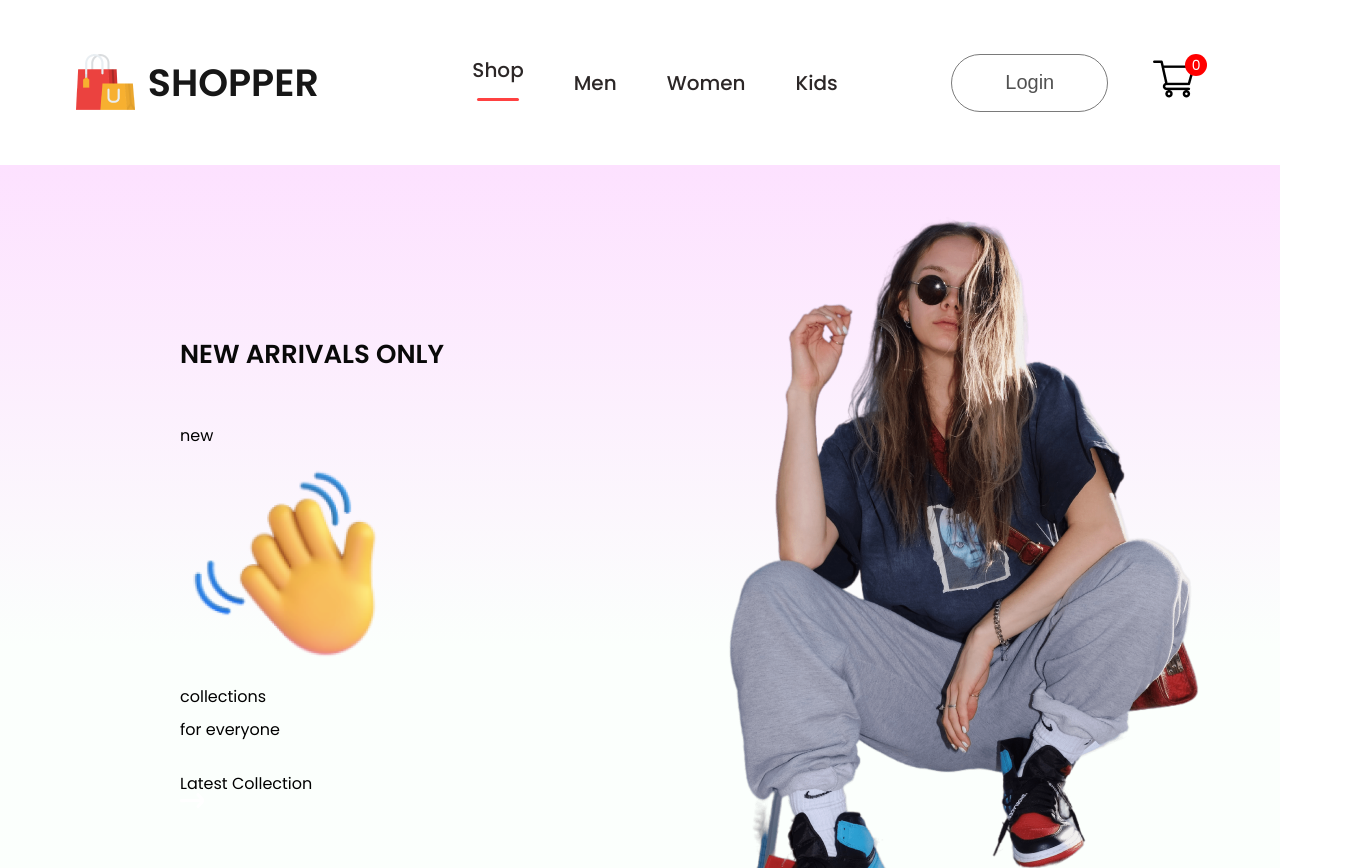
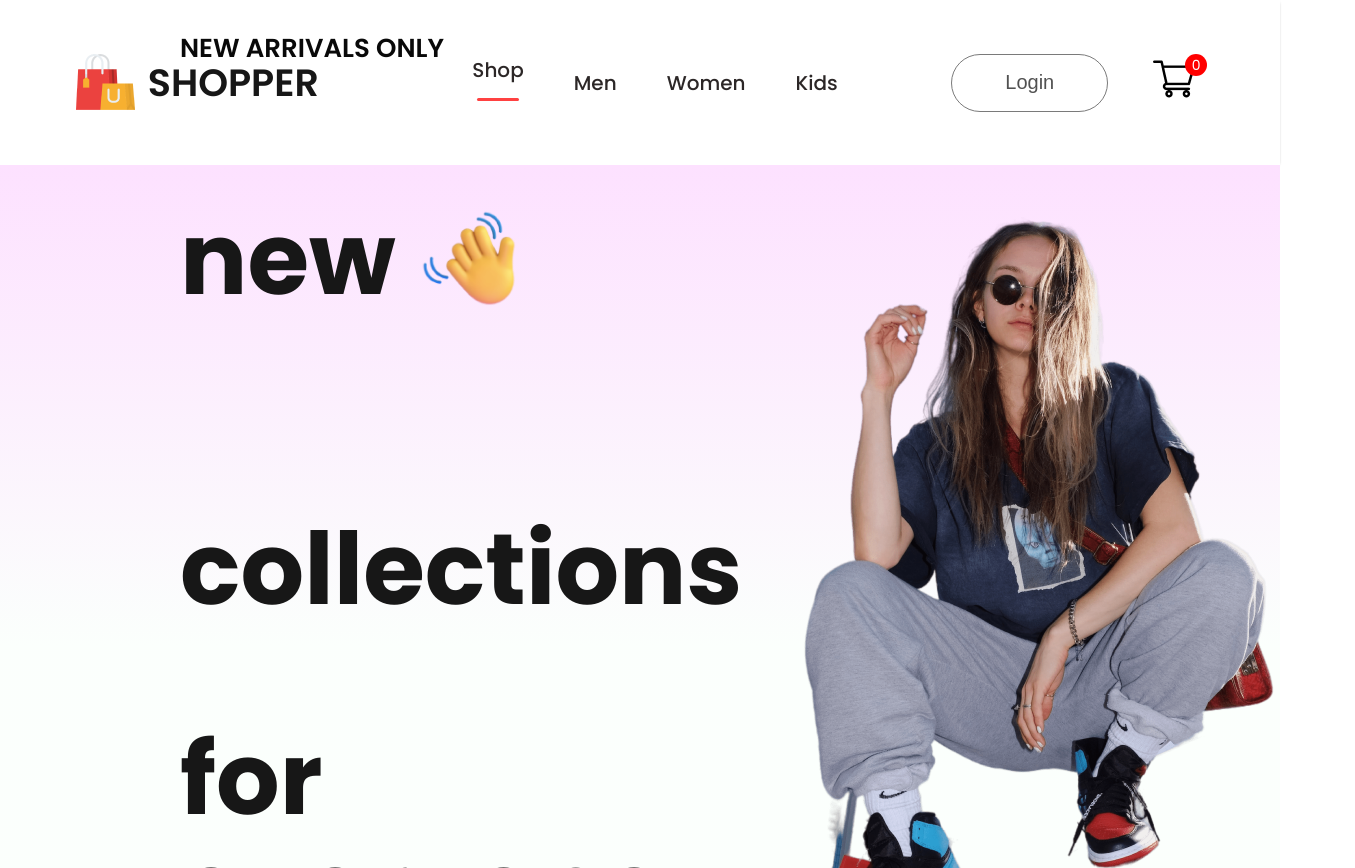
Before and after one commit to huzaifagamer1010/E-commerce, a React (Vite) app in the folder frontend/: page / in a window 1280 px wide. Shown: the top 868 px of the page, 1355 px wide, since content can reach past the window. Built offline with nearby package versions, Linux system fonts and the light colour scheme.

Commit message:
updated css file for hero section

```diff
--- a/frontend/src/Components/Hero/Hero.css
+++ b/frontend/src/Components/Hero/Hero.css
@@ -19,3 +19,33 @@
     font-size: 26px;
     font-weight:600;
 }
+
+.hero-left p{
+    color:#171717;
+    font-size: 100px;
+    font-weight: 700;
+}
+
+.hero-hand-icon{
+    display: flex;
+    align-items: center;
+    gap: 20px;
+}
+.hero-hand-icon img{
+    width: 105px;
+
+}
+.hero-latest-btn{
+    display: flex;
+    justify-content: center;
+    align-items: center;
+    gap: 15px;
+    width: 310px;
+    height: 70px;
+    border-radius: 75px;
+    margin-top: 30px;
+    background: #ff4141;
+    color: white;
+    font-size: 22px;
+    font-weight: 500;
+}
--- a/frontend/src/Components/Hero/Hero.jsx
+++ b/frontend/src/Components/Hero/Hero.jsx
@@ -11,7 +11,7 @@ const Hero = () => {
       <div className="hero-left">
         <h2>NEW ARRIVALS ONLY</h2>
         <div>
-            <div className="hand-hand-icon">
+            <div className="hero-hand-icon">
                 <p>new</p>
                 <img src={hand_icon} alt="" />
             </div>
```
